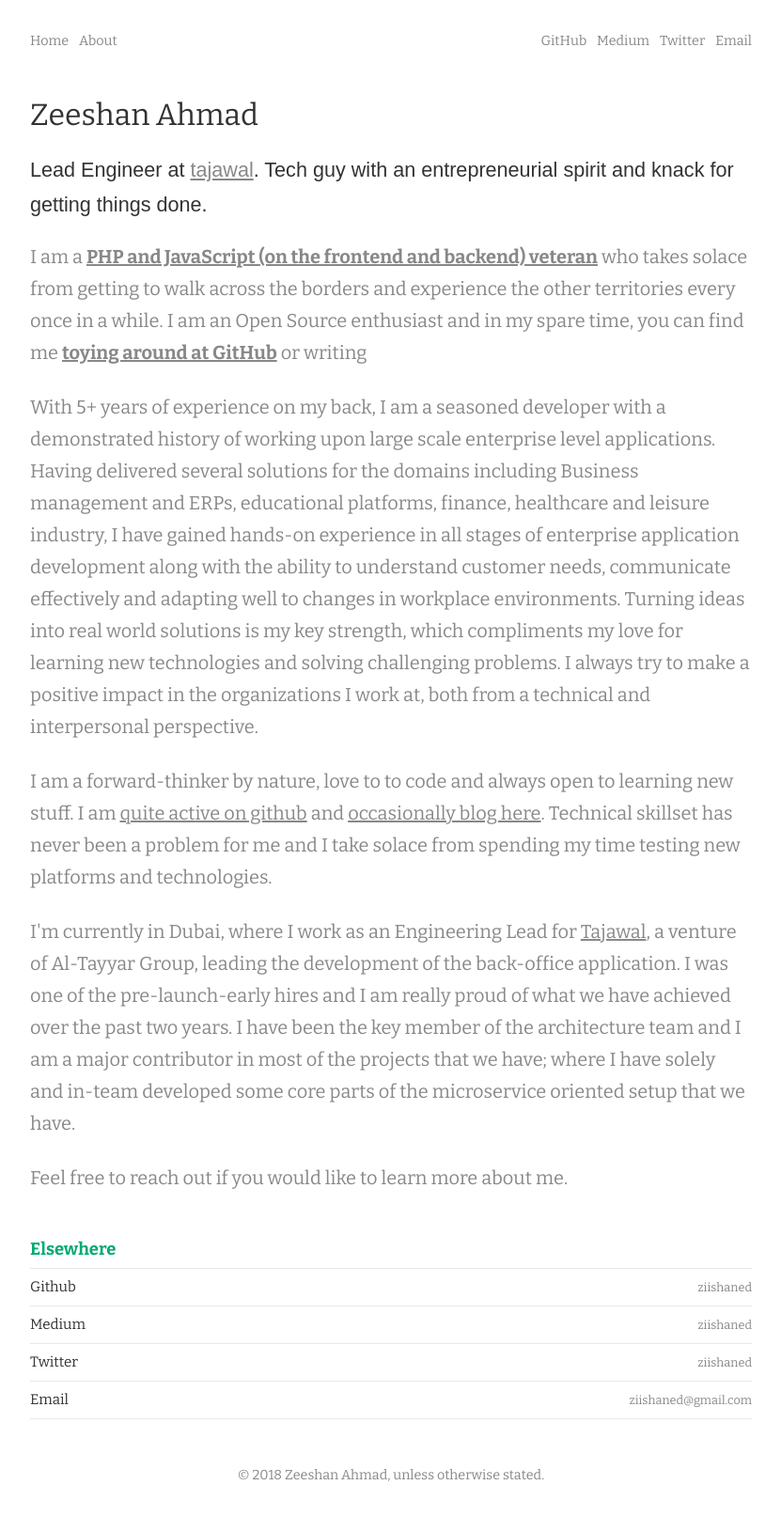
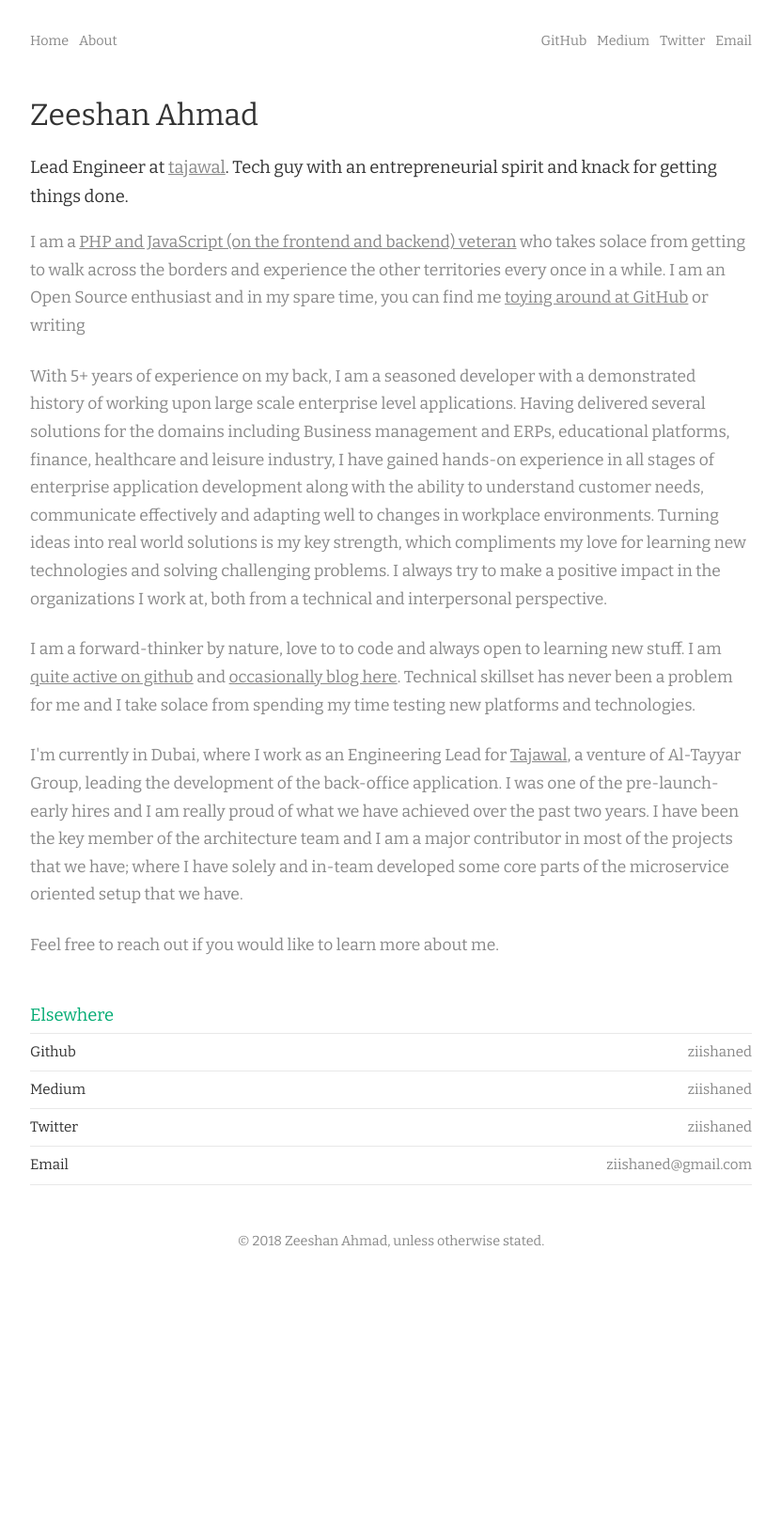
Before and after one commit to ziishaned/ziishaned.github.io, a Jekyll site: the page built from about/index.html, in a window 1280 px wide. Shown: the whole page at 94% size, without its empty margins (224-1055 px from the left). Built offline with Jekyll 4.4.1, drawn with Linux system fonts in a browser that asks for light colours; comment, search, counter and statistics services are not loaded; after the commit the page ends 1380 px from its top, so only the background shows below that.

Commit message:
Minor styles fixes

```diff
--- a/_sass/_base.scss
+++ b/_sass/_base.scss
@@ -48,6 +48,10 @@ hr {
     font-size: 1rem;
     letter-spacing: 1rem;
   }
+}
+
+b, strong {
+  font-weight: 400;
 }
 
 blockquote {
@@ -225,15 +229,14 @@ footer {
 
   &__head {
     margin: 0;
-    font-size: 1.35rem;
-    font-family: sans-serif;
+    font-size: 1.15rem;
     font-weight: 500;
   }
 
   &__description {
     color: $gray;
     margin: .5rem 0;
-    font-size: 1.25rem;
+    font-size: 1.09rem;
   }
 }
 
@@ -243,7 +246,7 @@ footer {
   border-bottom: 1px solid $gray-light;
   color: $green;
   font-size: 1.15rem;
-  font-weight: 700;
+  font-weight: 400;
   font-style: normal;
 }
 
@@ -332,7 +335,6 @@ footer {
 
   &__date {
     color: $gray;
-    font-size: .8rem;
   }
 }
 
```
